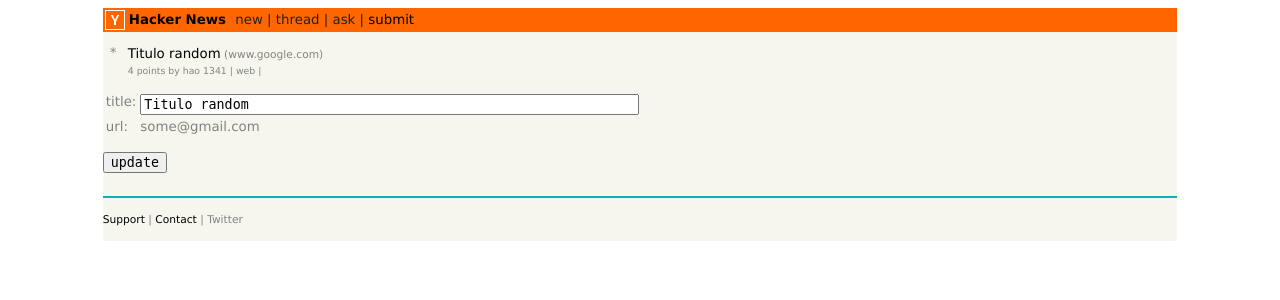
After one commit to Haopeng138/ASW-Hacker-News, a Django app: page /homepage/testPostEdit in a window 1280 px wide. The commit adds this page. Shown: the top 300 px of the page. Run offline with Django 4.2, Linux system fonts and the light colour scheme.

Commit message:
Add Post_Edit_test

```diff
--- a/hackersNews/homepage/templates/common/base.html
+++ b/hackersNews/homepage/templates/common/base.html
@@ -38,6 +38,10 @@
                     <a href="{% url 'threads' %}">threads</a> |
                     <a href="{% url 'ask' %}">ask</a> |
                     <a href="{% url 'show' %}">show</a> |{% endcomment %}
+                    <a> new </a> |
+                    <a> thread </a> |
+                    <a> ask </a> |
+
                     <a href="{% url 'testSubmitPost' %}">submit</a>
               </span>
             </td>
--- /dev/null
+++ b/hackersNews/homepage/templates/post/post_edit.html
@@ -0,0 +1,80 @@
+{% extends 'common/base.html' %}
+
+{% block title %}
+    <title>Edit | Hacker News | {{ post.title }}</title>
+{% endblock %}
+
+{% block content_header %}
+    <tr id="pagespace" style="height:10px" title={{ post.title }}></tr>
+{% endblock %}
+
+{% block content %}
+{% comment %} {% if errors %}
+Please try again.<br><br>
+{% endif %} {% endcomment %}
+<table class="fatitem" border="0">
+  <tr class='athing' id='{{ post.id }}'>
+    <td align="right" valign="top" class="title"><span class="rank"></span></td>
+    <td class="votelinks" valign="top">
+      <div class="center">
+        <span class="asterisk">*</span><br>
+        <div style="width: 14px; height: 1px"></div>
+      </div>
+    </td>
+    <td class="title"><a
+        href="{{ post.url }}"
+        class="storylink">{{ post.title }}</a><span
+        class="sitebit comhead"> (<a href="from?site={{ post.site }}"><span
+        class="sitestr">{{ post.site }}</span></a>)</span>
+    </td>
+  </tr>
+  <tr>
+    <td colspan="2"></td>
+    <td class="subtext">
+      <span class="score"
+            id="score_{{ post.id }}">{{ post.votes }} point{{ post.votes|pluralize }}</span> by
+      <a
+      {% comment %} href="{% url 'profile' user_id=post.user.id %}" {% endcomment %}
+         class="hnuser">{{ post.user.username }}</a>
+      <span class="age"><a
+          {% comment %} href="{% url 'post' post_id=post.id %}" {% endcomment %}
+          >{{ post.time_from_post }}</a></span> <span
+        id="unv_{{ post.id }}"></span>
+      | <a href="https://www.google.com/search?q={{ post.title|urlencode }}">web</a>
+      | <a
+      {% comment %} href="{% url 'post' post_id=post.id %}" {% endcomment %}
+      >
+      {% comment %} {{ post.comment_set.count }} comment{{ post.comment_set.count|pluralize }} {% endcomment %}
+    </a>
+      {% comment %} {% ifequal post.user request.user %}
+      | <a href="{% url 'post_edit' post_id=post.id %}">edit</a> |
+      <a href="{% url 'post_delete' post_id=post.id %}">delete</a>
+      {% endifequal %} {% endcomment %}
+    </td>
+  </tr>
+  <tr style="height:10px"></tr>
+</table>
+{% comment %} {% ifequal post.user request.user %} {% endcomment %}
+<form class="itemform" method="post">
+    {% comment %} action="{% url 'post_edit' post_id=post.id %}" {% endcomment %}
+  {% csrf_token %}
+
+  <table border="0">
+    <tbody>
+    <tr>
+      <td valign="top">title:</td>
+      <td><input type="text" name="title" value="{{ post.title }}" size="60"><span
+          style="margin-left:10px"></span></td>
+    </tr>
+    <tr>
+      <td valign="top">url:</td>
+      <td>
+        {{ post.url }}
+      </td>
+    </tr>
+    </tbody>
+  </table>
+  <br><input type="submit" value="update">
+</form>
+{% comment %} {% endifequal %} {% endcomment %}
+{% endblock %}
--- a/hackersNews/homepage/urls.py
+++ b/hackersNews/homepage/urls.py
@@ -10,4 +10,5 @@
     path('testProfile/',views.testProfile,name='testProfile'),
     path('testPost/',views.testPost,name='testPost'),
     path('testSubmitPost/',views.testSubmitPost,name='testSubmitPost'),
+    path('testPostEdit',views.testPostEdit,name='testPostEdit'),
 ]
--- a/hackersNews/homepage/views.py
+++ b/hackersNews/homepage/views.py
@@ -54,7 +54,8 @@
     'username': 'hao',
     'karma': 3,
     'email': 'hao@gmail.com',
-    'about': 'Mucho texto'
+    'about': 'Mucho texto',
+    'own_user': True
   }
   return HttpResponse(template.render(context, request))
 
@@ -88,3 +89,22 @@
     'error':False
   }
   return render(request,'post/submit.html',context)
+
+def testPostEdit(request):
+  current_post ={
+  'title': "Titulo random",
+  'id': 45342,
+  'user': {
+    'username':'hao',
+    'id': 3,
+  },
+  'url': "some@gmail.com",
+  'site': 'www.google.com',
+  'votes':4,
+  'time_from_post': 1341,
+  }
+  context = {
+    'post':current_post,
+
+  }
+  return render(request,'post/post_edit.html',context)
```
Also changed, not shown: hackersNews/homepage/templates/user/profile.html (+16 -2 lines).
